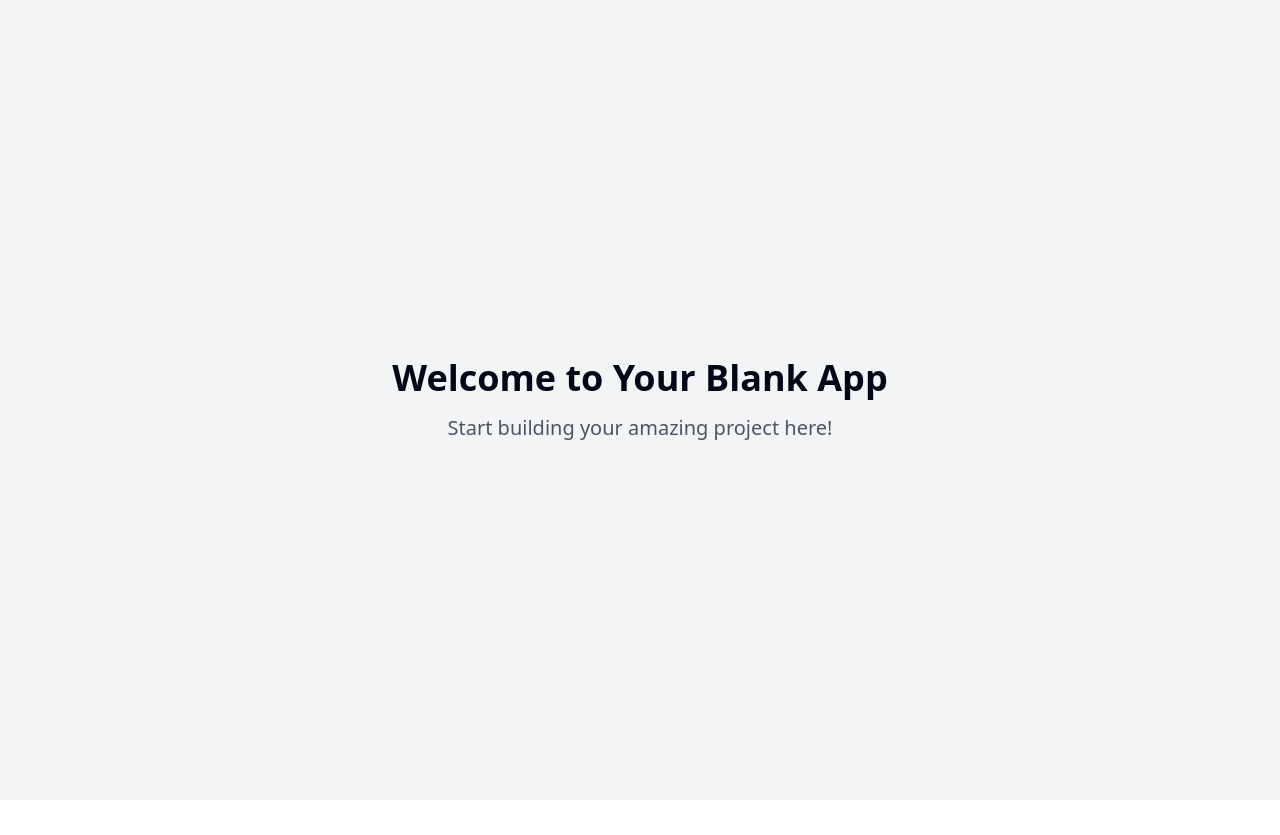
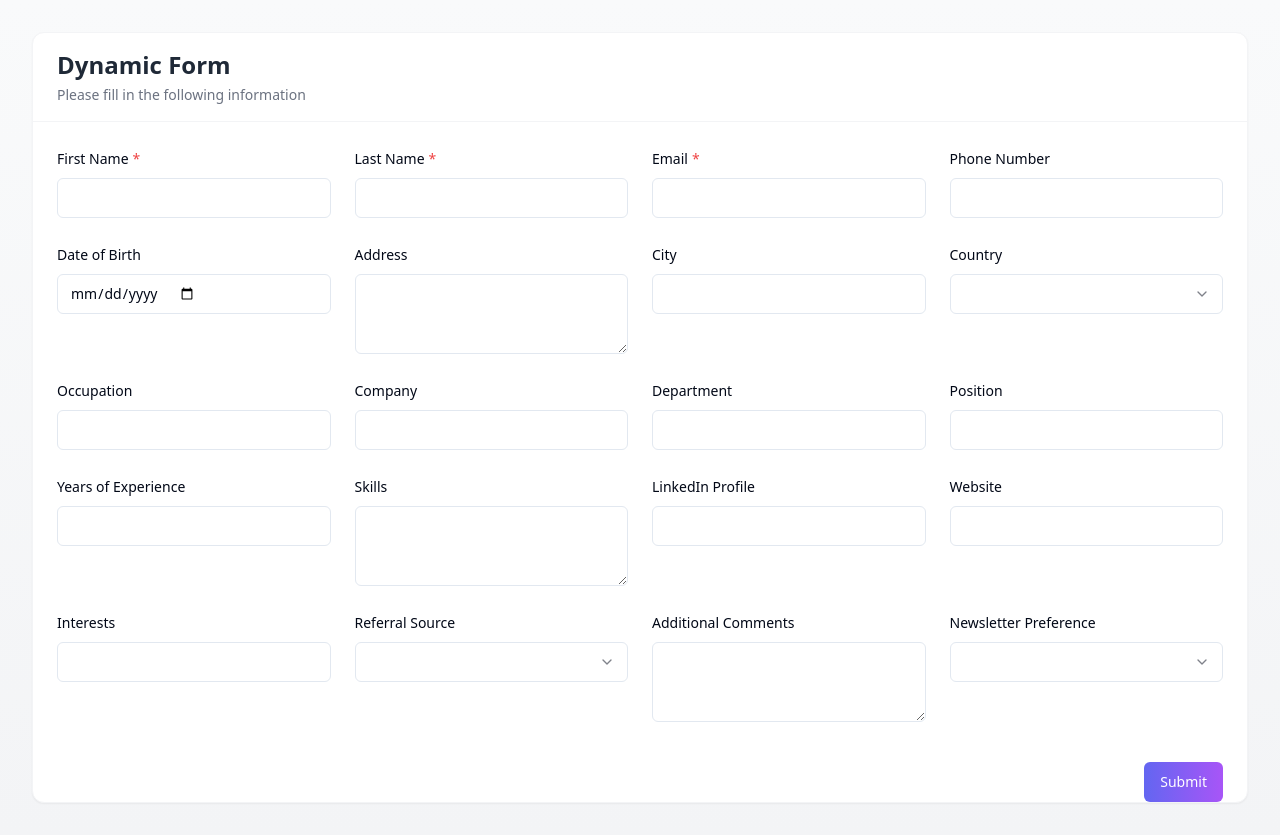
Before and after one commit to Chekkara-Reddy/dynamic-form-grid, a React (Vite) app: page / in a window 1280 px wide. Before the commit the page ends 800 px from the top, so only its background shows below. Built offline with nearby package versions, Linux system fonts and the light colour scheme.

Commit message:
Implement form UI
Implement UI for a dynamic form that can handle any number of fields using props.  The UI should adjust to fit all fields on a single page, using multiple columns if necessary, minimizing the need for scrolling.

```diff
--- /dev/null
+++ b/src/components/DynamicForm.tsx
@@ -0,0 +1,101 @@
+
+import { useState } from 'react';
+import { FormField } from '@/types/form';
+import { Input } from '@/components/ui/input';
+import { Label } from '@/components/ui/label';
+import { Button } from '@/components/ui/button';
+import { Textarea } from '@/components/ui/textarea';
+import {
+  Select,
+  SelectContent,
+  SelectItem,
+  SelectTrigger,
+  SelectValue,
+} from '@/components/ui/select';
+import { cn } from '@/lib/utils';
+
+interface DynamicFormProps {
+  fields: FormField[];
+  onSubmit: (data: Record<string, any>) => void;
+  className?: string;
+}
+
+export default function DynamicForm({ fields, onSubmit, className }: DynamicFormProps) {
+  const [formData, setFormData] = useState<Record<string, any>>({});
+
+  const handleSubmit = (e: React.FormEvent) => {
+    e.preventDefault();
+    onSubmit(formData);
+  };
+
+  const handleChange = (id: string, value: any) => {
+    setFormData(prev => ({ ...prev, [id]: value }));
+  };
+
+  const renderField = (field: FormField) => {
+    switch (field.type) {
+      case 'textarea':
+        return (
+          <Textarea
+            id={field.id}
+            placeholder={field.placeholder}
+            value={formData[field.id] || ''}
+            onChange={(e) => handleChange(field.id, e.target.value)}
+            required={field.required}
+            className="min-h-[80px]"
+          />
+        );
+      case 'select':
+        return (
+          <Select
+            value={formData[field.id] || ''}
+            onValueChange={(value) => handleChange(field.id, value)}
+          >
+            <SelectTrigger>
+              <SelectValue placeholder={field.placeholder} />
+            </SelectTrigger>
+            <SelectContent>
+              {field.options?.map((option) => (
+                <SelectItem key={option.value} value={option.value}>
+                  {option.label}
+                </SelectItem>
+              ))}
+            </SelectContent>
+          </Select>
+        );
+      default:
+        return (
+          <Input
+            type={field.type}
+            id={field.id}
+            placeholder={field.placeholder}
+            value={formData[field.id] || ''}
+            onChange={(e) => handleChange(field.id, e.target.value)}
+            required={field.required}
+            className="w-full"
+          />
+        );
+    }
+  };
+
+  return (
+    <form onSubmit={handleSubmit} className={cn("w-full", className)}>
+      <div className="grid grid-cols-1 md:grid-cols-2 lg:grid-cols-3 xl:grid-cols-4 gap-6 p-6">
+        {fields.map((field) => (
+          <div key={field.id} className="space-y-2">
+            <Label htmlFor={field.id} className="text-sm font-medium">
+              {field.label}
+              {field.required && <span className="text-red-500 ml-1">*</span>}
+            </Label>
+            {renderField(field)}
+          </div>
+        ))}
+      </div>
+      <div className="flex justify-end px-6 pt-4">
+        <Button type="submit" className="bg-gradient-to-r from-indigo-500 to-purple-500 text-white">
+          Submit
+        </Button>
+      </div>
+    </form>
+  );
+}
--- a/src/pages/Index.tsx
+++ b/src/pages/Index.tsx
@@ -1,11 +1,64 @@
-// Update this page (the content is just a fallback if you fail to update the page)
+
+import DynamicForm from "@/components/DynamicForm";
+import { FormField } from "@/types/form";
 
 const Index = () => {
+  // Demo fields
+  const demoFields: FormField[] = [
+    { id: "firstName", label: "First Name", type: "text", required: true },
+    { id: "lastName", label: "Last Name", type: "text", required: true },
+    { id: "email", label: "Email", type: "email", required: true },
+    { id: "phone", label: "Phone Number", type: "tel" },
+    { id: "birthdate", label: "Date of Birth", type: "date" },
+    { id: "address", label: "Address", type: "textarea" },
+    { id: "city", label: "City", type: "text" },
+    { id: "country", label: "Country", type: "select", options: [
+      { value: "us", label: "United States" },
+      { value: "uk", label: "United Kingdom" },
+      { value: "ca", label: "Canada" },
+    ]},
+    { id: "occupation", label: "Occupation", type: "text" },
+    { id: "company", label: "Company", type: "text" },
+    { id: "department", label: "Department", type: "text" },
+    { id: "position", label: "Position", type: "text" },
+    { id: "experience", label: "Years of Experience", type: "number" },
+    { id: "skills", label: "Skills", type: "textarea" },
+    { id: "linkedin", label: "LinkedIn Profile", type: "text" },
+    { id: "website", label: "Website", type: "text" },
+    { id: "interests", label: "Interests", type: "text" },
+    { id: "referral", label: "Referral Source", type: "select", options: [
+      { value: "friend", label: "Friend" },
+      { value: "linkedin", label: "LinkedIn" },
+      { value: "other", label: "Other" },
+    ]},
+    { id: "comments", label: "Additional Comments", type: "textarea" },
+    { id: "newsletter", label: "Newsletter Preference", type: "select", options: [
+      { value: "daily", label: "Daily" },
+      { value: "weekly", label: "Weekly" },
+      { value: "monthly", label: "Monthly" },
+      { value: "none", label: "None" },
+    ]},
+  ];
+
+  const handleSubmit = (data: Record<string, any>) => {
+    console.log("Form submitted:", data);
+  };
+
   return (
-    <div className="min-h-screen flex items-center justify-center bg-gray-100">
-      <div className="text-center">
-        <h1 className="text-4xl font-bold mb-4">Welcome to Your Blank App</h1>
-        <p className="text-xl text-gray-600">Start building your amazing project here!</p>
+    <div className="min-h-screen bg-gradient-to-b from-gray-50 to-gray-100">
+      <div className="container mx-auto py-8">
+        <div className="bg-white rounded-xl shadow-sm border border-gray-100">
+          <div className="border-b border-gray-100 px-6 py-4">
+            <h1 className="text-2xl font-semibold text-gray-800">Dynamic Form</h1>
+            <p className="text-sm text-gray-500 mt-1">
+              Please fill in the following information
+            </p>
+          </div>
+          <DynamicForm
+            fields={demoFields}
+            onSubmit={handleSubmit}
+          />
+        </div>
       </div>
     </div>
   );
--- /dev/null
+++ b/src/types/form.ts
@@ -0,0 +1,11 @@
+
+export type FieldType = 'text' | 'number' | 'email' | 'tel' | 'date' | 'select' | 'textarea';
+
+export interface FormField {
+  id: string;
+  label: string;
+  type: FieldType;
+  placeholder?: string;
+  options?: { value: string; label: string }[];
+  required?: boolean;
+}
```
